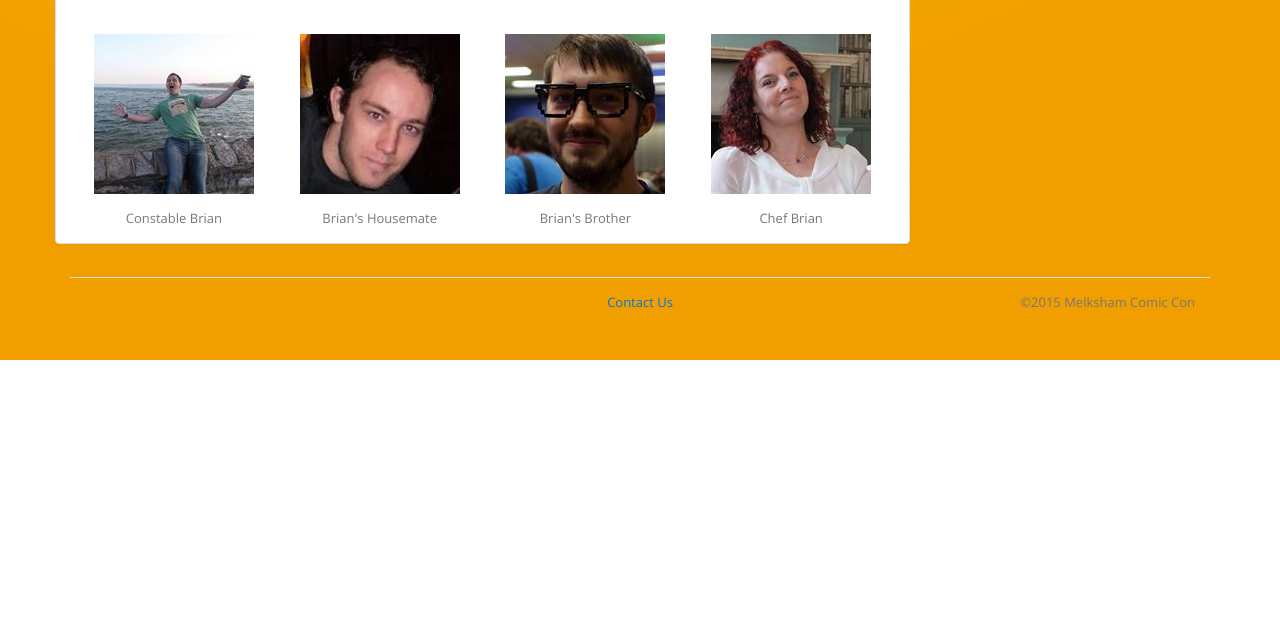
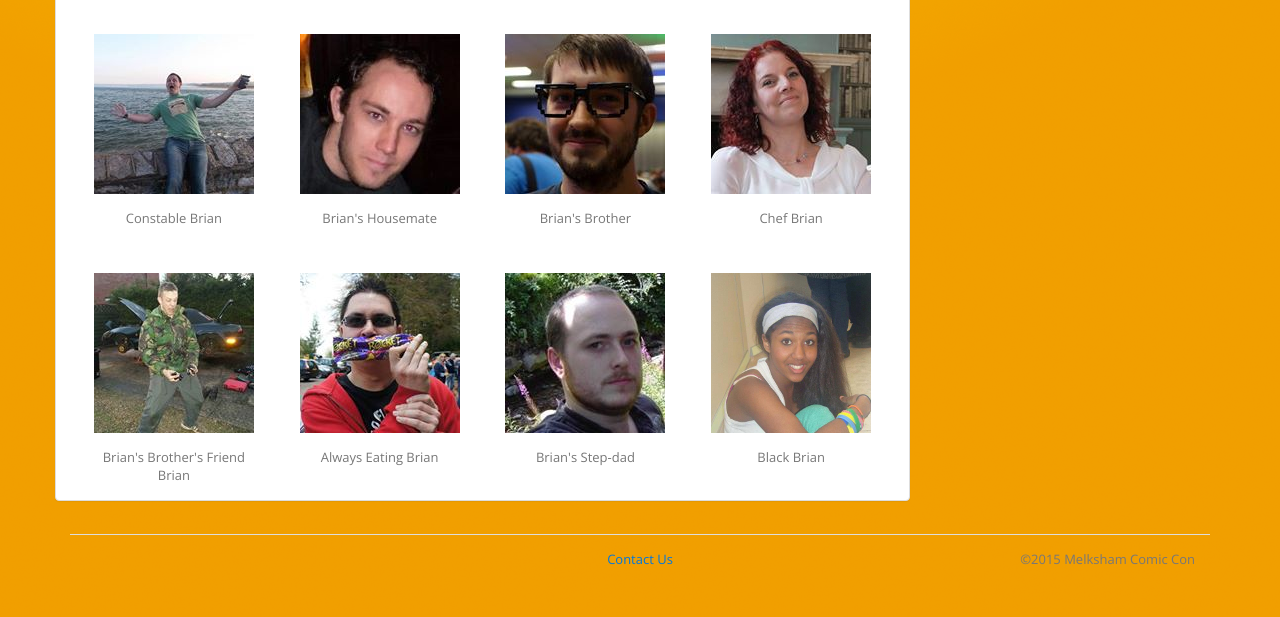
Before and after one commit to MelkshamComicCon/brianverse, a Django app: page /about/brians/ in a window 1280 px wide. Shown: the part 1198-1815 px from the top of the page. Before the commit the page ends 1558 px from the top, so only its background shows below. Run offline with Django 3.2, Linux system fonts and the light colour scheme; some libraries are stand-ins or nearby versions.

Commit message:
added more brians

```diff
--- a/templates/about/brians.html
+++ b/templates/about/brians.html
@@ -172,6 +172,36 @@
 				<p>Chef Brian</p>
 			</div>
 		</div>
+		<div class='col-md-12' style='padding-top: 30px;'>
+			<div class='col-md-3'>
+				<a href='#' id='brofriend' class='thumbnails'>
+					<img src='{% static 'images/brians/josh_brian.jpg' %}' alt='brofriend_brian'>
+				</a>
+				<br>
+				<p>Brian's Brother's Friend Brian</p>
+			</div>
+			<div class='col-md-3'>
+				<a href='#' id='eating' class='thumbnails'>
+					<img src='{% static 'images/brians/mark_brian.jpg' %}' alt='eating_brian'>
+				</a>
+				<br>
+				<p>Always Eating Brian</p>
+			</div>
+			<div class='col-md-3'>
+				<a href='#' id='stepdad' class='thumbnails'>
+					<img src='{% static 'images/brians/matt_brian.jpg' %}' alt='stepdad_brian'>
+				</a>
+				<br>
+				<p>Brian's Step-dad</p>
+			</div>
+			<div class='col-md-3'>
+				<a href='#' id='black' class='thumbnails'>
+					<img src='{% static 'images/brians/rhyana_brian.jpg' %}' alt='black_brian'>
+				</a>
+				<br>
+				<p>Black Brian</p>
+			</div>
+		</div>
 	</div>
 
 	<script type='text/javascript'>
```
